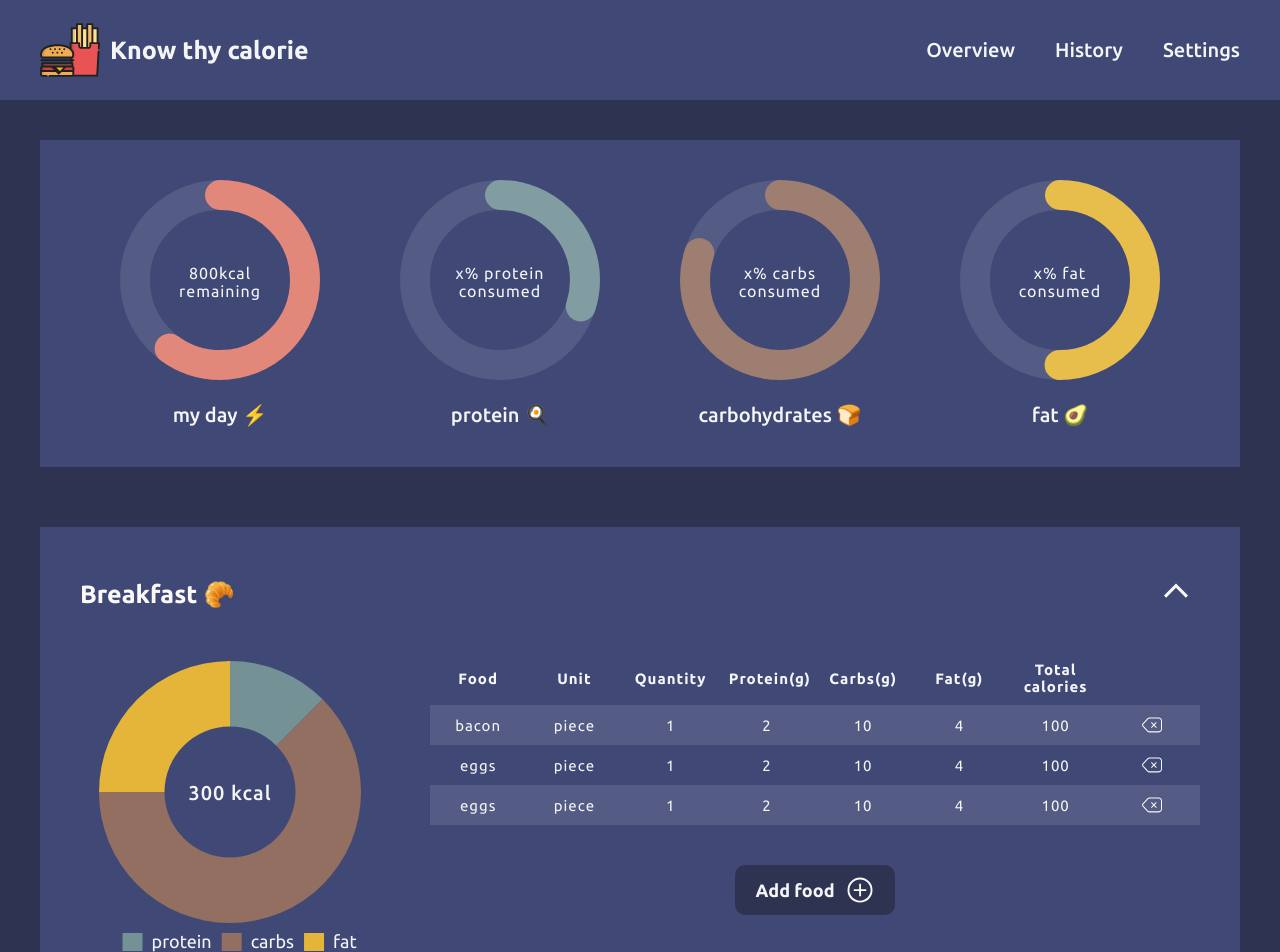
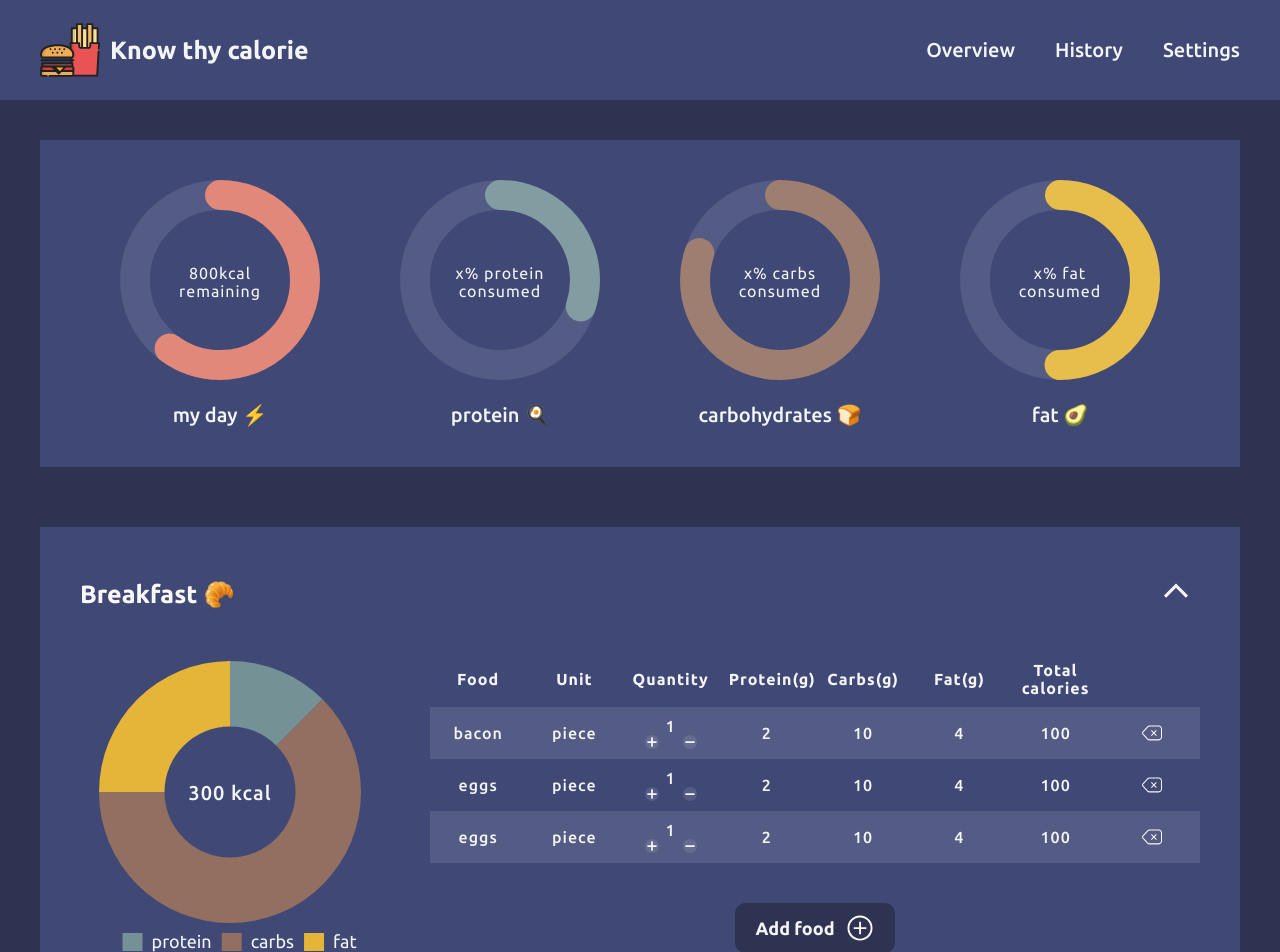
Before and after one commit to henry-c-h/calorie-tracker, a React (Create React App) app in the folder client/: page / in a window 1280 px wide. Shown: the top 952 px of the page. Built offline with nearby package versions, Linux system fonts and the light colour scheme.

Commit message:
add redux global state

```diff
--- a/client/src/App.css
+++ b/client/src/App.css
@@ -159,7 +159,8 @@ circle {
   table-layout: fixed;
   border-spacing: 0 10px;
   border-collapse: collapse;
-  font-size: 15px;
+  font-size: 16px;
+  font-weight: 500;
 }
 
 .food-container > button {
@@ -252,16 +253,6 @@ th {
 .food-row:hover {
   background-color: #4d858d;
 }
-
-/* .food-row button {
-  padding: 3px 6px;
-  border-radius: 5px;
-  background-color: rgba(255, 255, 255, 0.5);
-  color: #191936;
-  font-size: 13px;
-  letter-spacing: 1px;
-  cursor: pointer;
-} */
 
 .search-area {
   display: flex;
@@ -357,6 +348,12 @@ th {
   border-radius: 10px;
 }
 
+.fetch-begin {
+  color: #f3f5f7;
+  font-size: 20px;
+  justify-content: center;
+}
+
 .food-card-right {
   display: flex;
   flex-direction: column;
@@ -423,3 +420,21 @@ canvas.donut-chart {
   position: relative;
   z-index: 2;
 }
+
+.quantity-change-buttons {
+  display: flex;
+  justify-content: space-around;
+}
+
+.quantity-change-buttons img {
+  border-radius: 50%;
+  padding: 2px;
+  width: 14px;
+  height: 14px;
+  background-color: rgba(255, 255, 255, 0.1);
+}
+
+.quantity-change-buttons div:hover {
+  transform: scale(1.1);
+  cursor: pointer;
+}
--- a/client/src/App.js
+++ b/client/src/App.js
@@ -2,12 +2,8 @@ import './App.css';
 import Navbar from './components/Navbar';
 import Summary from './components/Summary';
 import Meal from './components/Meal';
-import { foodList } from './data';
-import { useState } from 'react';
 
 function App() {
-  const [consumedFood, setConsumedFood] = useState(foodList);
-
   return (
     <div className="app">
       <Navbar />
@@ -17,30 +13,10 @@ function App() {
         carbsRatio={0.8}
         fatRatio={0.5}
       />
-      <Meal
-        mealType="breakfast"
-        titleText="Breakfast 🥐"
-        foodList={consumedFood.filter((food) => food.mealType === 'breakfast')}
-        setConsumedFood={setConsumedFood}
-      />
-      <Meal
-        mealType="lunch"
-        titleText="Lunch 🍱"
-        foodList={consumedFood.filter((food) => food.mealType === 'lunch')}
-        setConsumedFood={setConsumedFood}
-      />
-      <Meal
-        mealType="dinner"
-        titleText="Dinner 🍛"
-        foodList={consumedFood.filter((food) => food.mealType === 'dinner')}
-        setConsumedFood={setConsumedFood}
-      />
-      <Meal
-        mealType="snacks"
-        titleText="Snacks 🍩"
-        foodList={consumedFood.filter((food) => food.mealType === 'snacks')}
-        setConsumedFood={setConsumedFood}
-      />
+      <Meal mealType="breakfast" titleText="Breakfast 🥐" />
+      <Meal mealType="lunch" titleText="Lunch 🍱" />
+      <Meal mealType="dinner" titleText="Dinner 🍛" />
+      <Meal mealType="snacks" titleText="Snacks 🍩" />
     </div>
   );
 }
--- a/client/src/components/FoodForm.js
+++ b/client/src/components/FoodForm.js
@@ -1,13 +1,14 @@
 import FoodUnitDropdown from './FoodUnitDropdown';
 import { useState } from 'react';
-// import { useDispatch } from 'react-redux'
-// import { addFoodItem } from '../features/mealSlice';
+import { useDispatch } from 'react-redux';
+import { addFoodItem } from '../features/foodListSlice';
 
 const FoodForm = (props) => {
-  // const dispatch = useDispatch()
   const [quantity, setQuantity] = useState(1);
   const [unit, setUnit] = useState('');
   const [fetchInProgess, setFetchInProgress] = useState(false);
+
+  const dispatch = useDispatch();
 
   function handleUnitChange(e) {
     setUnit(e.target.value);
@@ -27,39 +28,44 @@ const FoodForm = (props) => {
     props.setCurrentItem(null);
   }
 
+  function getUnitCalories() {
+    return props.ingredientInfo.nutrition.nutrients.filter(
+      (nutrient) => nutrient.name === 'Calories'
+    )[0].amount;
+  }
+
+  function getUnitMacro(macroType) {
+    return props.ingredientInfo.nutrition.nutrients.filter(
+      (nutrient) => nutrient.name === macroType
+    )[0].amount;
+  }
+
+  function calculateMacro(macroType) {
+    return quantity * getUnitMacro(macroType);
+  }
+
+  function handleSubmit(e) {
+    e.preventDefault();
+    const item = {
+      foodId: props.ingredientInfo.id,
+      food: props.currentItem.name,
+      mealType: props.mealType,
+      unit: unit,
+      quantity: quantity,
+      unitProtein: getUnitMacro('Protein'),
+      unitCarbs: getUnitMacro('Carbohydrates'),
+      unitFat: getUnitMacro('Fat'),
+      protein: calculateMacro('Protein'),
+      carbs: calculateMacro('Carbohydrates'),
+      fat: calculateMacro('Fat'),
+      unitCalories: getUnitCalories(),
+      totalCalories: quantity * getUnitCalories(),
+    };
+    dispatch(addFoodItem(item));
+  }
+
   return (
-    <form
-      className="food-card-right"
-      onSubmit={(e) => {
-        e.preventDefault();
-        props.handleAddFoodClick({
-          food: props.currentItem.name,
-          mealType: props.mealType,
-          unit: unit,
-          quantity: quantity,
-          protein:
-            quantity *
-            props.ingredientInfo.nutrition.nutrients.filter(
-              (nutrient) => nutrient.name === 'Protein'
-            )[0].amount,
-          carbs:
-            quantity *
-            props.ingredientInfo.nutrition.nutrients.filter(
-              (nutrient) => nutrient.name === 'Carbohydrates'
-            )[0].amount,
-          fat:
-            quantity *
-            props.ingredientInfo.nutrition.nutrients.filter(
-              (nutrient) => nutrient.name === 'Fat'
-            )[0].amount,
-          totalCalories:
-            quantity *
-            props.ingredientInfo.nutrition.nutrients.filter(
-              (nutrient) => nutrient.name === 'Calories'
-            )[0].amount,
-        });
-      }}
-    >
+    <form className="food-card-right" onSubmit={handleSubmit}>
       <p className="ingredient-form-row">
         <span className="nutrition-icon">
           <img src="./assets/nutrition-icon.svg" alt="nutrition icon" />
@@ -85,15 +91,10 @@ const FoodForm = (props) => {
           value={quantity}
         />
       </div>
-      {!fetchInProgess ? (
+      {!unit ? null : !fetchInProgess ? (
         <div className="ingredient-form-row">
           <p>
-            {`${
-              quantity *
-              props.ingredientInfo.nutrition.nutrients.filter(
-                (nutrient) => nutrient.name === 'Calories'
-              )[0].amount
-            }
+            {`${Math.floor(quantity * getUnitCalories())}
             calories`}
           </p>
         </div>
--- a/client/src/components/FoodTable.js
+++ b/client/src/components/FoodTable.js
@@ -1,17 +1,56 @@
+import { useDispatch, useSelector } from 'react-redux';
+import {
+  removeFoodItem,
+  increaseItemQuantity,
+  decreaseItemQuantity,
+} from '../features/foodListSlice';
+import { selectFoodList } from '../features/foodListSlice';
+
 const FoodTable = (props) => {
-  const foodList = props.foodList.map((food, idx) => {
+  const dispatch = useDispatch();
+  const foodList = useSelector(selectFoodList).filter(
+    (food) => food.mealType === props.mealType
+  );
+
+  function handleRemoveFoodItem(id) {
+    dispatch(removeFoodItem(id));
+  }
+
+  function handleIncreaseQuantity(id) {
+    dispatch(increaseItemQuantity(id));
+  }
+
+  function handleDecreaseQuantity(id) {
+    dispatch(decreaseItemQuantity(id));
+  }
+
+  const foodItems = foodList.map((food, idx) => {
     return (
       <tr className="food-row" key={idx}>
         <td>{food.food}</td>
         <td>{food.unit}</td>
-        <td>{food.quantity}</td>
-        <td>{food.protein}</td>
-        <td>{food.carbs}</td>
-        <td>{food.fat}</td>
-        <td>{food.totalCalories}</td>
+        <td>
+          {food.quantity}
+          <div className="quantity-change-buttons">
+            <img
+              src="./assets/plus-sign.svg"
+              onClick={() => handleIncreaseQuantity(food.id)}
+              alt="plus icon"
+            />
+            <img
+              src="./assets/minus-sign.svg"
+              onClick={() => handleDecreaseQuantity(food.id)}
+              alt="minus icon"
+            />
+          </div>
+        </td>
+        <td>{Math.floor(food.protein)}</td>
+        <td>{Math.floor(food.carbs)}</td>
+        <td>{Math.floor(food.fat)}</td>
+        <td>{Math.floor(food.totalCalories)}</td>
         <td>
           <img
-            onClick={() => props.handleDeleteFood(food.id)}
+            onClick={() => handleRemoveFoodItem(food.id)}
             src="./assets/delete-icon.svg"
             alt="delete icon"
           />
@@ -20,7 +59,7 @@ const FoodTable = (props) => {
     );
   });
 
-  return props.foodList.length > 0 ? (
+  return foodList.length > 0 ? (
     <table className="food-table">
       <thead>
         <tr>
@@ -33,7 +72,7 @@ const FoodTable = (props) => {
           <th>Total calories</th>
         </tr>
       </thead>
-      <tbody>{foodList}</tbody>
+      <tbody>{foodItems}</tbody>
     </table>
   ) : null;
 };
--- a/client/src/components/Meal.js
+++ b/client/src/components/Meal.js
@@ -2,11 +2,17 @@ import { useState } from 'react';
 import DonutChart from './DonutChart';
 import FoodTable from './FoodTable';
 import FoodSearchArea from './FoodSearchArea';
+import { useSelector } from 'react-redux';
+import { selectFoodList } from '../features/foodListSlice';
 
 const Meal = (props) => {
   const [expand, setExpand] = useState(true);
   const [showAddButton, setShowAddButton] = useState(true);
   const [showSearchArea, setShowSearchArea] = useState(false);
+
+  const foodList = useSelector(selectFoodList).filter(
+    (food) => food.mealType === props.mealType
+  );
 
   function handleExpandIconClick() {
     setExpand((prev) => !prev);
@@ -20,16 +26,6 @@ const Meal = (props) => {
   function handleCloseSearchClick() {
     setShowSearchArea(false);
     setShowAddButton(true);
-  }
-
-  function handleAddFoodClick(newFood) {
-    props.setConsumedFood((oldList) => [newFood, ...oldList]);
-  }
-
-  function handleDeleteFood(id) {
-    props.setConsumedFood((oldList) =>
-      oldList.filter((food) => food.id !== id)
-    );
   }
 
   function sumMacros(foodList, macroType) {
@@ -52,27 +48,24 @@ const Meal = (props) => {
         </p>
         {expand ? (
           <div className="meal-info">
-            {props.foodList.length > 0 ? (
+            {foodList.length > 0 ? (
               <DonutChart
                 labelList={['protein', 'carbs', 'fat']}
                 dataList={[
-                  sumMacros(props.foodList, 'protein'),
-                  sumMacros(props.foodList, 'carbs'),
-                  sumMacros(props.foodList, 'fat'),
+                  sumMacros(foodList, 'protein'),
+                  sumMacros(foodList, 'carbs'),
+                  sumMacros(foodList, 'fat'),
                 ]}
                 text={`${Math.round(
-                  sumMacros(props.foodList, 'totalCalories')
+                  sumMacros(foodList, 'totalCalories')
                 )} kcal`}
               />
             ) : null}
             <div className="food-container">
-              <FoodTable
-                foodList={props.foodList}
-                handleDeleteFood={handleDeleteFood}
-              />
+              <FoodTable mealType={props.mealType} />
               {showAddButton ? (
                 <>
-                  {props.foodList.length === 0 ? (
+                  {foodList.length === 0 ? (
                     <p className="empty-cta">
                       The diary is empty. Start by adding food items.
                     </p>
@@ -88,7 +81,6 @@ const Meal = (props) => {
               {showSearchArea ? (
                 <FoodSearchArea
                   mealType={props.mealType}
-                  handleAddFoodClick={handleAddFoodClick}
                   handleCloseSearchClick={handleCloseSearchClick}
                 />
               ) : null}
--- a/client/src/data.js
+++ b/client/src/data.js
@@ -6,7 +6,11 @@ export const foodList = [
     protein: 2,
     carbs: 10,
     fat: 4,
+    unitProtein: 2,
+    unitCarbs: 8,
+    unitFat: 1,
     totalCalories: 100,
+    unitCalories: 32,
     id: 1,
     mealType: 'breakfast',
   },
@@ -51,7 +55,7 @@ export const foodList = [
     carbs: 10,
     fat: 4,
     totalCalories: 100,
-    id: 4,
+    id: 7,
     mealType: 'breakfast',
   },
   {
--- /dev/null
+++ b/client/src/features/foodListSlice.js
@@ -0,0 +1,46 @@
+import { createSlice } from '@reduxjs/toolkit';
+import { foodList } from '../data';
+
+export const foodListSlice = createSlice({
+  name: 'foodList',
+  initialState: foodList,
+  reducers: {
+    addFoodItem: (state, action) => {
+      const newFoodItem = {
+        id: Date.now(),
+        ...action.payload,
+      };
+      state.push(newFoodItem);
+    },
+    removeFoodItem: (state, action) => {
+      return state.filter((food) => food.id !== action.payload);
+    },
+    increaseItemQuantity: (state, action) => {
+      const idx = state.findIndex((food) => food.id === action.payload);
+      state[idx].quantity++;
+      state[idx].totalCalories += state[idx].unitCalories;
+      state[idx].protein += state[idx].unitProtein;
+      state[idx].fat += state[idx].unitFat;
+      state[idx].carbs += state[idx].unitCarbs;
+    },
+    decreaseItemQuantity: (state, action) => {
+      const idx = state.findIndex((food) => food.id === action.payload);
+      if (state[idx].quantity - 1 > 0) {
+        state[idx].quantity--;
+        state[idx].totalCalories -= state[idx].unitCalories;
+        state[idx].protein -= state[idx].unitProtein;
+        state[idx].fat -= state[idx].unitFat;
+        state[idx].carbs -= state[idx].unitCarbs;
+      }
+    },
+  },
+});
+
+export const selectFoodList = (state) => state.foodList;
+export const {
+  addFoodItem,
+  removeFoodItem,
+  increaseItemQuantity,
+  decreaseItemQuantity,
+} = foodListSlice.actions;
+export default foodListSlice.reducer;
--- a/client/src/features/mealSlice.js
+++ /dev/null
@@ -1,27 +0,0 @@
-import { createSlice } from '@reduxjs/toolkit';
-import { foodList } from '../data';
-
-export const mealSlice = createSlice({
-  name: 'meal',
-  initialState: foodList,
-  reducers: {
-    addFoodItem: (state, action) => {
-      const newFoodItem = {
-        food: 'bacon',
-        unit: 'piece',
-        quantity: 1,
-        protein: 2,
-        carbs: 10,
-        fat: 4,
-        totalCalories: 100,
-        id: Date.now(),
-        mealType: 'breakfast',
-      };
-      state.push(newFoodItem);
-    },
-  },
-});
-
-export const selectMeal = (state) => state.meal;
-export const { addFoodItem } = mealSlice.actions;
-export default mealSlice.reducer;
--- a/client/src/store.js
+++ b/client/src/store.js
@@ -1,8 +1,8 @@
 import { configureStore } from '@reduxjs/toolkit';
-import mealReducer from './features/mealSlice';
+import foodListReducer from './features/foodListSlice';
 
 export default configureStore({
   reducer: {
-    meal: mealReducer,
+    foodList: foodListReducer,
   },
 });
```
Also changed, not shown: client/src/components/FoodCard.js (+11 -1 lines), client/public/assets/minus-sign.svg (added), client/public/assets/plus-sign.svg (added).
